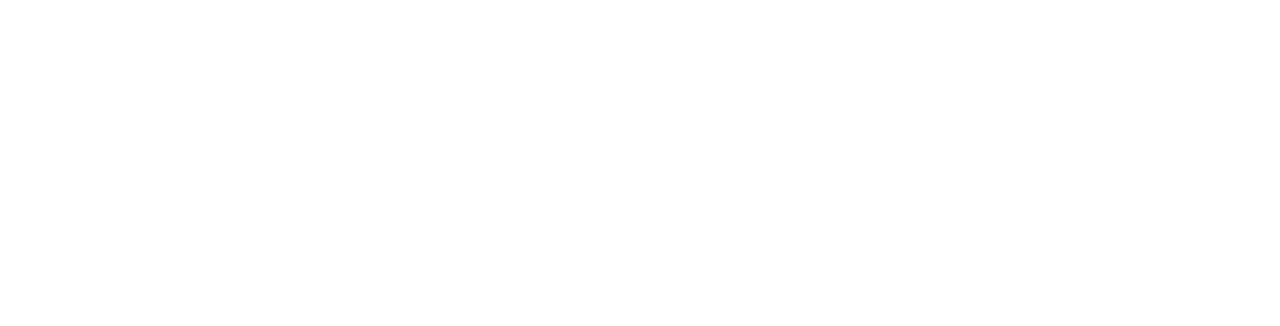
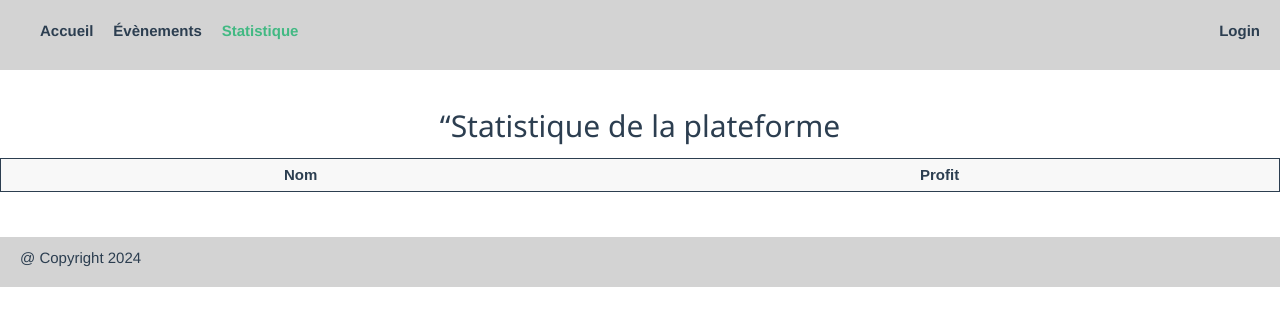
Before and after one commit to lcavalera/PW4_TP3_Cavalera_Laverdiere, a Vue app in the folder src/web4.ui/: page /statistique in a window 1280 px wide. Before the commit this address had no page. Shown: the top 326 px of the page. Built offline with nearby package versions, Linux system fonts and the light colour scheme; what @meforma/vue-toaster would draw is missing.

Commit message:
creation page statistique

```diff
--- a/src/web4.ui/src/components/Evenements.vue
+++ b/src/web4.ui/src/components/Evenements.vue
@@ -70,10 +70,6 @@
 
 <!-- Add "scoped" attribute to limit CSS to this component only -->
 <style scoped>
-/* .done {
-  background: rgb(7, 240, 7);
-} */
-
 button,
 [aria-label] {
   cursor: pointer;
--- /dev/null
+++ b/src/web4.ui/src/components/Statistique.vue
@@ -0,0 +1,61 @@
+<template>
+    <section class="statistique">
+        <h2>{{ titre }}</h2>
+        <table>
+            <thead>
+                <th>Nom</th>
+                <th>Profit</th>
+            </thead>
+            <tbody>
+                <tr v-for="(item, index) in evenements" :key="index">
+                    <td>{{ item.titre }}</td>
+                    <td>{{ item.villeNom }}</td>
+                    <td>{{ item.participationIds.length }}</td>
+                    <td>{{ item.prix }}</td>
+                    <td><ul v-for="(item, index) in item.categories" :key="index">{{ item }}</ul></td>
+                    <td>{{ item.dateDebut }}</td>
+                    <td>
+                        <button @click="$router.push(`/evenements/${item.id}`)">detail</button>
+                        <button @click="$router.push(`/evenements/${item.id}/participer`)">participer</button>
+                        <button @click="deleteTodo(index)"><i class="fa fa-trash"></i></button>
+                    </td>
+                </tr>
+            </tbody>
+    </table><br>
+    </section>
+</template>
+
+<script>
+ export default {
+    name: 'LoginPage',
+    props: {
+      titre: String
+    }
+  }
+</script>
+
+  <!-- Add "scoped" attribute to limit CSS to this component only -->
+  <style scoped>
+  button,
+  [aria-label] {
+    cursor: pointer;
+  }
+
+  table {
+    font-family: Arial, sans-serif;
+    border: 1px solid;
+    border-collapse: collapse;
+    width: 100%;
+    margin-top: 10px;
+  }
+
+  th {
+    background-color: #f8f8f8;
+    padding: 5px;
+  }
+
+  td {
+    border: 1px solid;
+    padding: 5px;
+  }
+  </style>
--- a/src/web4.ui/src/router/index.js
+++ b/src/web4.ui/src/router/index.js
@@ -16,6 +16,14 @@
     component: () => import(/* webpackChunkName: "about" */ '../views/EvenementsView.vue')
   },
   {
+    path: '/statistique',
+    name: 'statistique',
+    // route level code-splitting
+    // this generates a separate chunk (about.[hash].js) for this route
+    // which is lazy-loaded when the route is visited.
+    component: () => import(/* webpackChunkName: "about" */ '../views/StatistiqueView.vue')
+  },
+  {
     path: '/login',
     name: 'login',
     // route level code-splitting
--- a/src/web4.ui/src/views/StatistiqueView.vue
+++ b/src/web4.ui/src/views/StatistiqueView.vue
@@ -1,7 +1,19 @@
 <template>
-    <BaseLayout>
-        <div class="statistique">
-            <h1>This is an statistique page</h1>
-        </div>
-    </BaseLayout>
+<BaseLayout>
+    <div class="statistique">
+        <Statistique titre="“Statistique de la plateforme"/>
+    </div>
+</BaseLayout>
 </template>
+
+<script>
+  // @ is an alias to /src
+import Statistique from '../components/Statistique.vue';
+
+export default {
+  name: 'StatistiqueView',
+  components: {
+    Statistique
+  }
+}
+</script>
```
